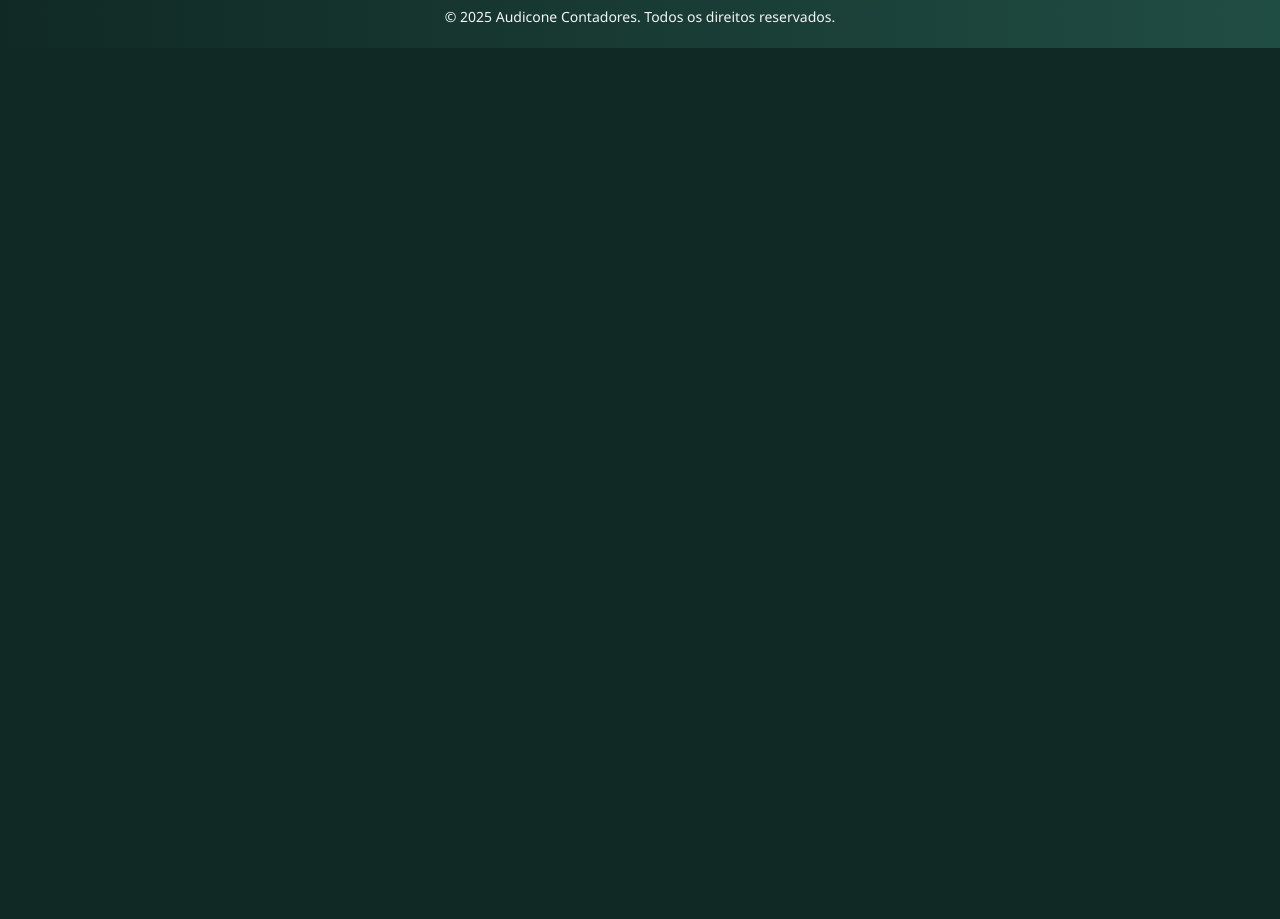
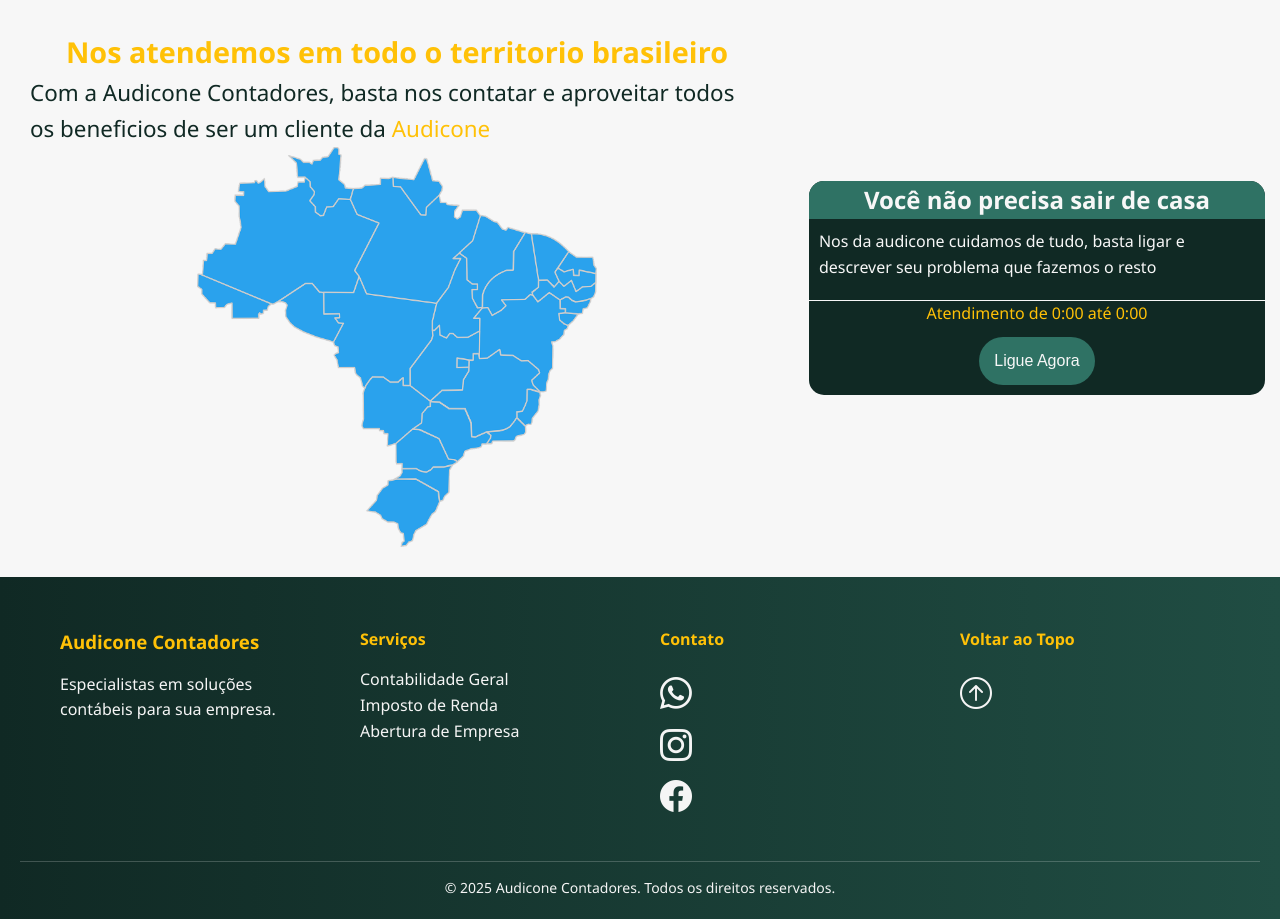
Before and after one commit to IsaqueLucas17121/Audicone, a PHP site: page / in a window 1280 px wide. Shown: the part 1512-2431 px from the top of the page. Before the commit the page ends 1560 px from the top, so only its background shows below. Run offline with PHP 8.4, Linux system fonts and the light colour scheme; some libraries are stand-ins or nearby versions.

Commit message:
atualização dia 08/07

```diff
--- a/index.html
+++ b/index.html
@@ -66,7 +66,7 @@
 
     <section>
         <div class="box-back">
-            <h1>Como funciona a contabilidade da Audicone</h1>
+            <h1>Serviços da Audicone</h1>
             <div class="section-box">
                 <div class="box-cards" id="box-card1">
                     <h2>CONTABILIDADE</h2>
@@ -109,9 +109,27 @@
 
     </section>
     <section>
-        <div>
+        <div class="box-back2">
+            <h2>Ja decidiu?</h2><h1>Podemos começar?</h1>
+            <button id="loja">Abrir empresa</button>
+            <button id="especial">Fale com um especialista</button>
+        </div>
+    </section>
+    <section>
+        <div class="back-mapa">
+            <div class="box-mapa">
+                <h1>Nos atendemos em todo o territorio brasileiro</h1>
+                <article>Com a Audicone Contadores, basta nos contatar e aproveitar todos os beneficios de ser um cliente da <span>Audicone</span></article>
+                <img src="img/Brasil.png" alt="Mapa do Brasil">
+            </div>
+            <div class="box-mapa2">
+                <h1>Você não precisa sair de casa</h1>
+                <article>Nos da audicone cuidamos de tudo, basta ligar e descrever seu problema que fazemos o resto</article>
+                <span>Atendimento de 0:00 até 0:00</span>
+                <button>Ligue Agora</button>
+            </div>
+        </div>
 
-        </div>
     </section>
 <footer class="footer">
   <div class="footer-container">
--- a/src/style.css
+++ b/src/style.css
@@ -136,7 +136,7 @@
 }
 .box-back{
     width: 100%;
-    padding: 10px auto;
+    padding-top: 10px;
     background: linear-gradient(to top, #cfcfcf,#F7F7F7);
 }
 .box-back h1{
@@ -145,6 +145,7 @@
     display: grid;
     justify-content: center;
     align-items: center;
+    cursor: default;
 }
 .box-cards{
     margin: 0 auto;
@@ -171,8 +172,132 @@
 }
 .section-box{
     display: flex;
-    margin: 10px 15px;
     justify-content: space-around;
+    padding: 10px;
+}
+
+.box-back2{
+  background: linear-gradient(to top,rgba(201, 201, 201, 0.8), rgb(84, 84, 84)), url(https://www.lopesmachado.com/wp-content/uploads/2023/11/img_artigo0611.png);
+  width: 100%;
+  background-repeat: no-repeat;
+  background-size: cover;
+  background-position: center center;
+  background-position: 70% 45%;
+  background-color: #F7F7F7;
+  -webkit-background-size: cover;
+  -moz-background-size: cover;
+  -o-background-size: cover;
+  overflow-x: hidden;
+  padding: 30px;
+  cursor: default;
+}
+.box-back2 h2{
+  float: left;
+  margin-right: 20px;
+  color: #F7F7F7;
+  font-size: 2rem;
+}
+.box-back2 h1{
+  color: #FFC107;
+  font-size: 2rem;
+}
+.box-back2 button{
+  padding: 15px;
+  background-color: transparent;
+  box-shadow: 3px 1px 5px 0px #333333;
+  color: #FFC107;
+  border-radius: 30px;
+  cursor: pointer;
+  margin: 50px 40px;
+  font-size: 1rem;
+  transition: all 0.3s ease;
+}
+#loja{
+  background-color: #1a4139;
+}
+#especial{
+  background-color: #2F7264;
+  color: #F7F7F7;
+}
+#loja:hover,#especial:hover{
+  scale: 1.1;
+}
+
+.back-mapa{
+  display: flex;
+  justify-content: space-between;
+  align-items: center;
+}
+.box-mapa{
+  padding: 30px;
+  color: #102924;
+  font-weight: 400;
+  display: flex;
+  flex-direction: column;
+  align-items: center;
+}
+.box-mapa h1{
+  color: #FFC107;
+  font-size: 1.8rem;
+}
+.box-mapa span{
+  color: #FFC107;
+}
+.box-mapa article{
+  color: #102924;
+  font-size: 1.4rem;
+}
+.box-mapa img{
+  width: 400px;
+  height: 400px;
+}
+.box-mapa2{
+  position: relative;
+  margin: 0 15px;
+  font-size: 1rem;
+  background-color: #102924;
+  color: #F7F7F7;
+  border-radius: 15px;
+  display: flex;
+  flex-direction: column;
+  justify-content: center;
+  align-items: center;
+}
+.box-mapa2 h1{
+  color: #F7F7F7;
+  background-color: #2F7264;
+  width: 100%;
+  display: flex;
+  justify-content: center;
+  border-top-left-radius: 15px;
+  border-top-right-radius: 15px;
+}
+.box-mapa2 article{
+   margin: 10px;
+}
+.box-mapa2 span{
+  color: #FFC107;
+  margin: 10px auto;
+  border-top: 1px solid #F7F7F7;
+  width: 100%;
+  display: flex;
+  justify-content: center;
+  font-size: 1rem;
+}
+.box-mapa2 button{
+  color: #F7F7F7;
+  background-color: #2F7264;
+  padding: 15px;
+  border-radius: 30px;
+  border: none;
+  font-size: 1rem;
+  transition: all 0.3s ease;
+  margin-bottom: 10px;
+  cursor: pointer;
+}
+.box-mapa2 button:hover{
+  color: #2F7264;
+  background-color: #F7F7F7;
 }
 
 .footer {
@@ -213,10 +338,11 @@
 .footer-section a:hover {
   text-decoration: underline;
 }
-#contatos p, #voltar p{
+#contatos i,#voltar i{
     font-size: 32px;
     cursor: pointer;
 }
+
 #whats:hover{
   background: linear-gradient(to left, #4FCE5D,#fafafa);
   background-size: 300% 300%;
```
Also changed, not shown: img/Brasil.png (added).
